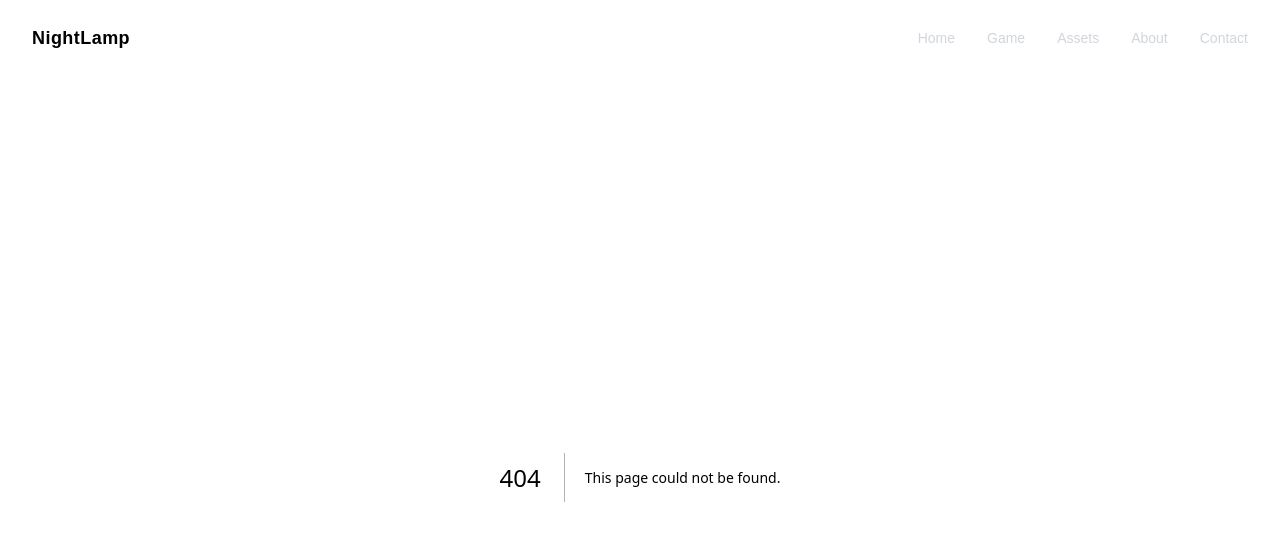
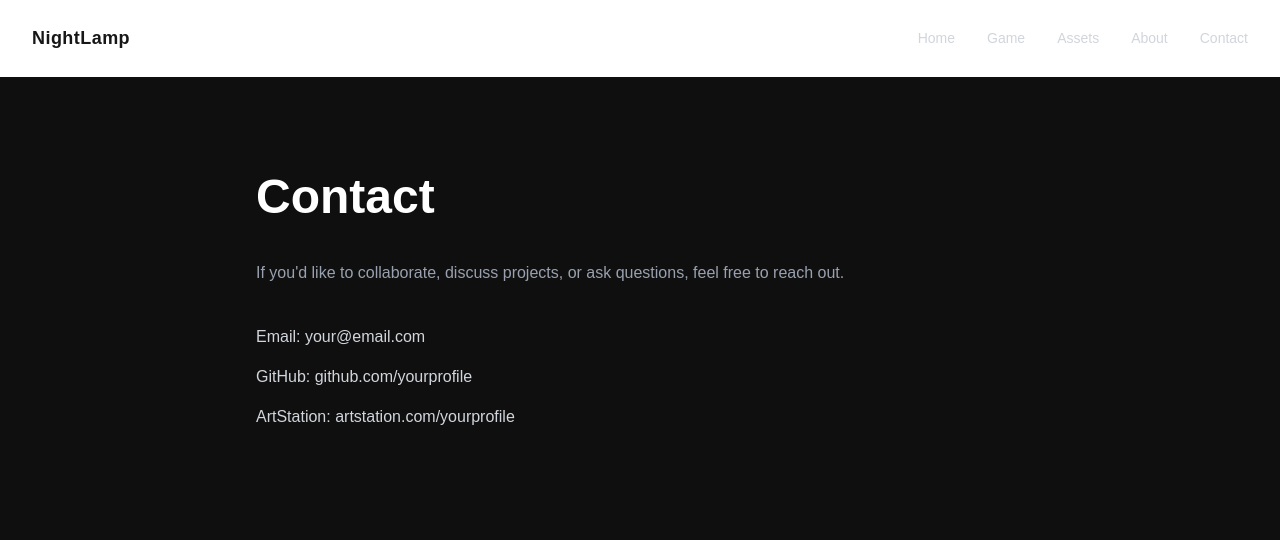
Before and after one commit to Sameer6619/Night-Lamp, a Next.js app: page /contact in a window 1280 px wide. Before the commit this address had no page. Shown: the top 540 px of the page. Built offline with nearby package versions, Linux system fonts and the light colour scheme.

Commit message:
update site

```diff
--- /dev/null
+++ b/app/about/page.tsx
@@ -0,0 +1,27 @@
+export default function AboutPage() {
+  return (
+    <main className="min-h-screen bg-[#0f0f0f] text-white px-8 py-24">
+
+      <div className="max-w-4xl mx-auto space-y-10">
+
+        <h1 className="text-5xl font-bold">
+          About NightLamp Studios
+        </h1>
+
+        <p className="text-gray-400 leading-relaxed">
+          NightLamp Studios is an independent game development studio focused on
+          atmospheric environments and immersive storytelling. The studio
+          explores psychological horror, cinematic lighting and interactive
+          worlds built using Unreal Engine.
+        </p>
+
+        <p className="text-gray-400 leading-relaxed">
+          In addition to games, NightLamp develops high quality modular
+          environment kits and tools for Unreal Engine creators.
+        </p>
+
+      </div>
+
+    </main>
+  );
+}
--- /dev/null
+++ b/app/contact/page.tsx
@@ -0,0 +1,28 @@
+export default function ContactPage() {
+  return (
+    <main className="min-h-screen bg-[#0f0f0f] text-white px-8 py-24">
+
+      <div className="max-w-3xl mx-auto space-y-10">
+
+        <h1 className="text-5xl font-bold">
+          Contact
+        </h1>
+
+        <p className="text-gray-400">
+          If you'd like to collaborate, discuss projects, or ask questions,
+          feel free to reach out.
+        </p>
+
+        <div className="space-y-4 text-gray-300">
+
+          <p>Email: your@email.com</p>
+          <p>GitHub: github.com/yourprofile</p>
+          <p>ArtStation: artstation.com/yourprofile</p>
+
+        </div>
+
+      </div>
+
+    </main>
+  );
+}
```
